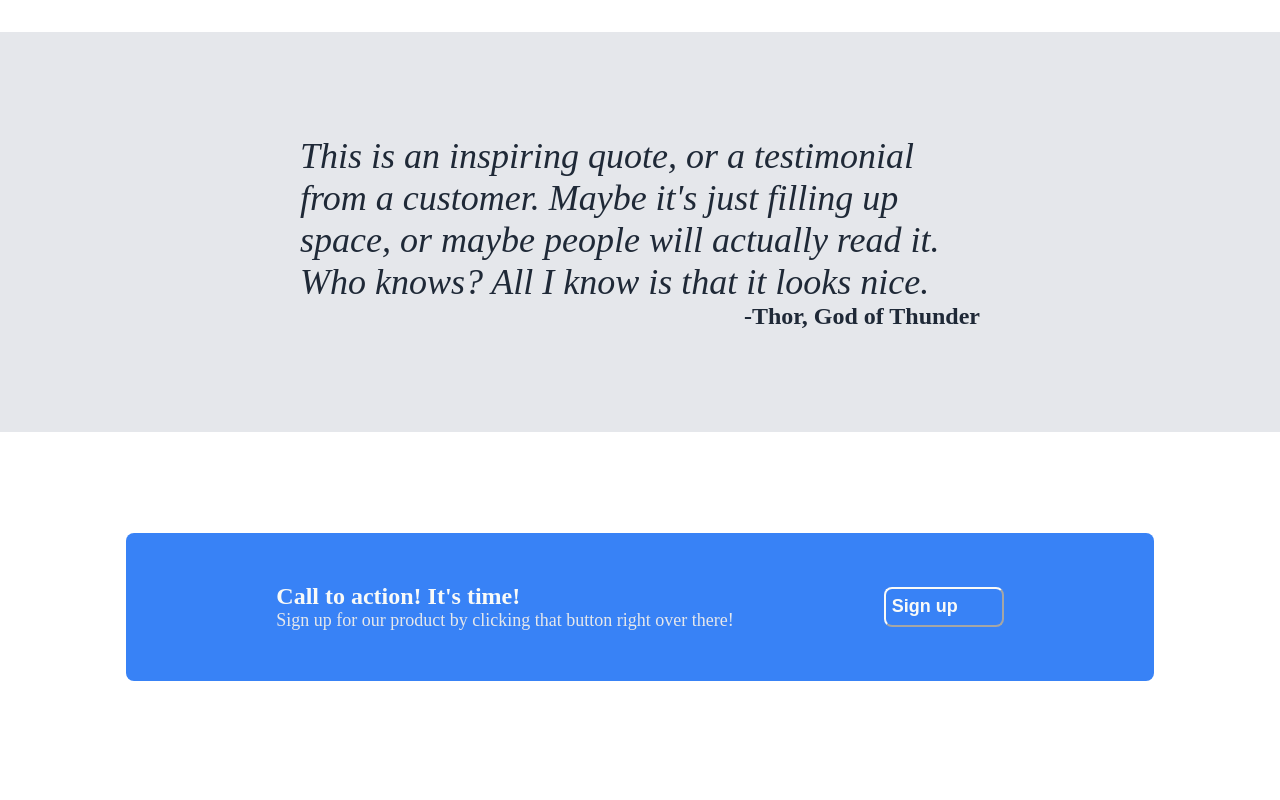
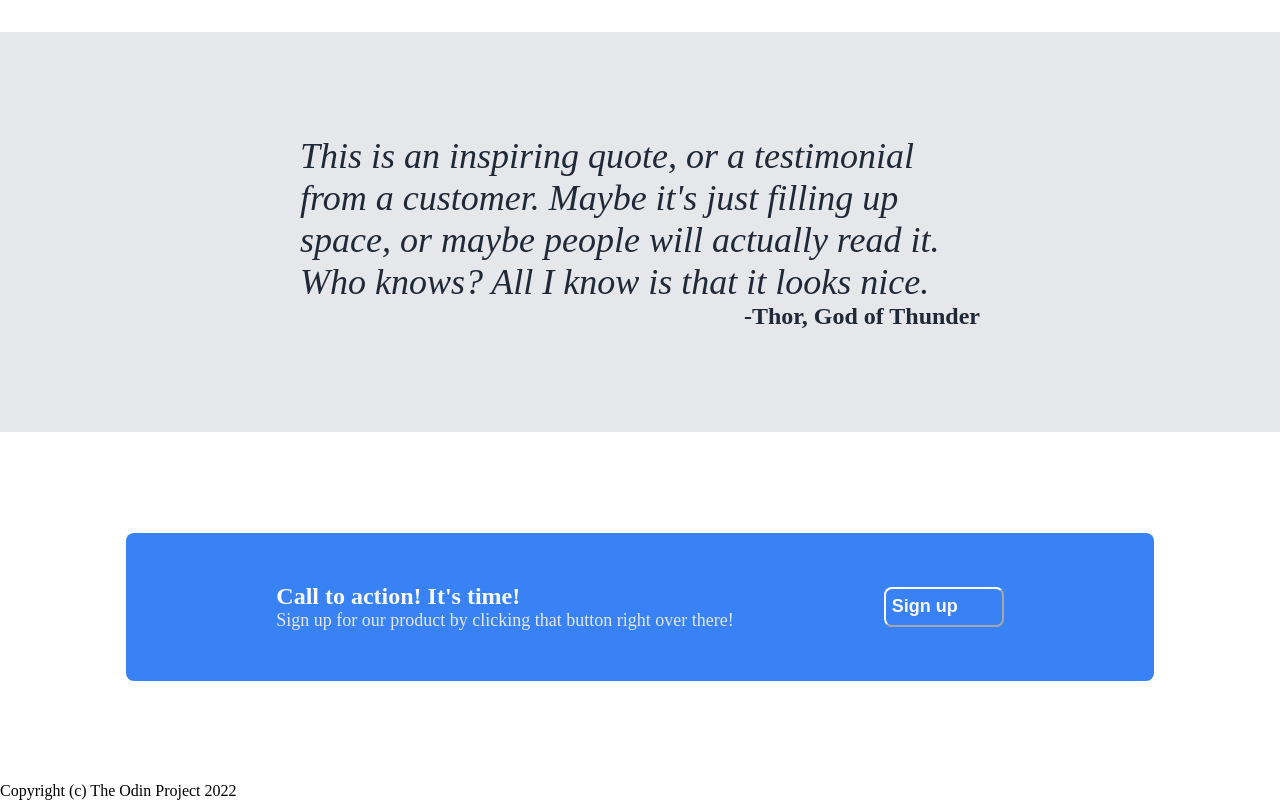
Before and after one commit to corine-dot/landing-page, a plain HTML site: page index.html in a window 1280 px wide. Shown: the part 1015-1815 px from the top of the page. Drawn offline with Linux system fonts and the light colour scheme.

Commit message:
Add footer

```diff
--- a/index.html
+++ b/index.html
@@ -58,5 +58,8 @@
             <button>Sign up</button>
         </div>
     </div>
+    <div class="footer">
+        Copyright (c) The Odin Project 2022
+    </div>
 </body>
 </html>
```
